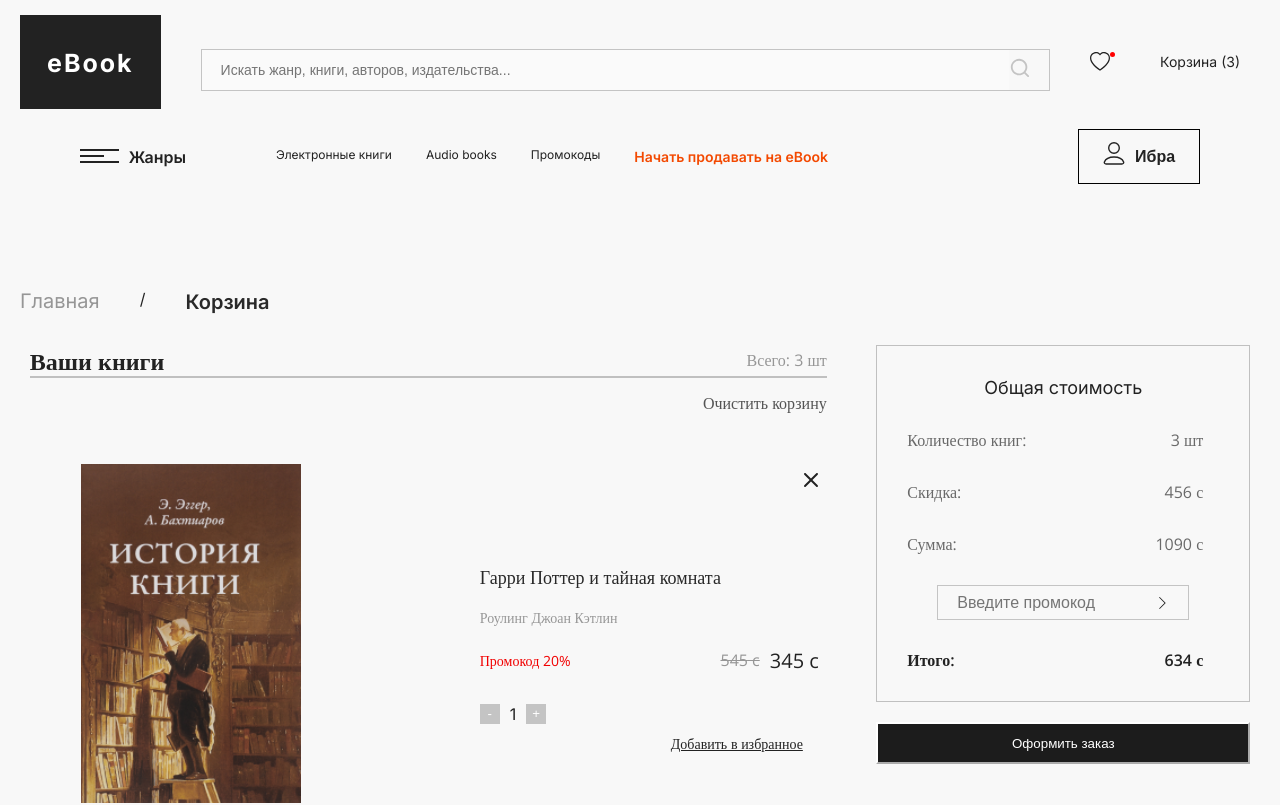
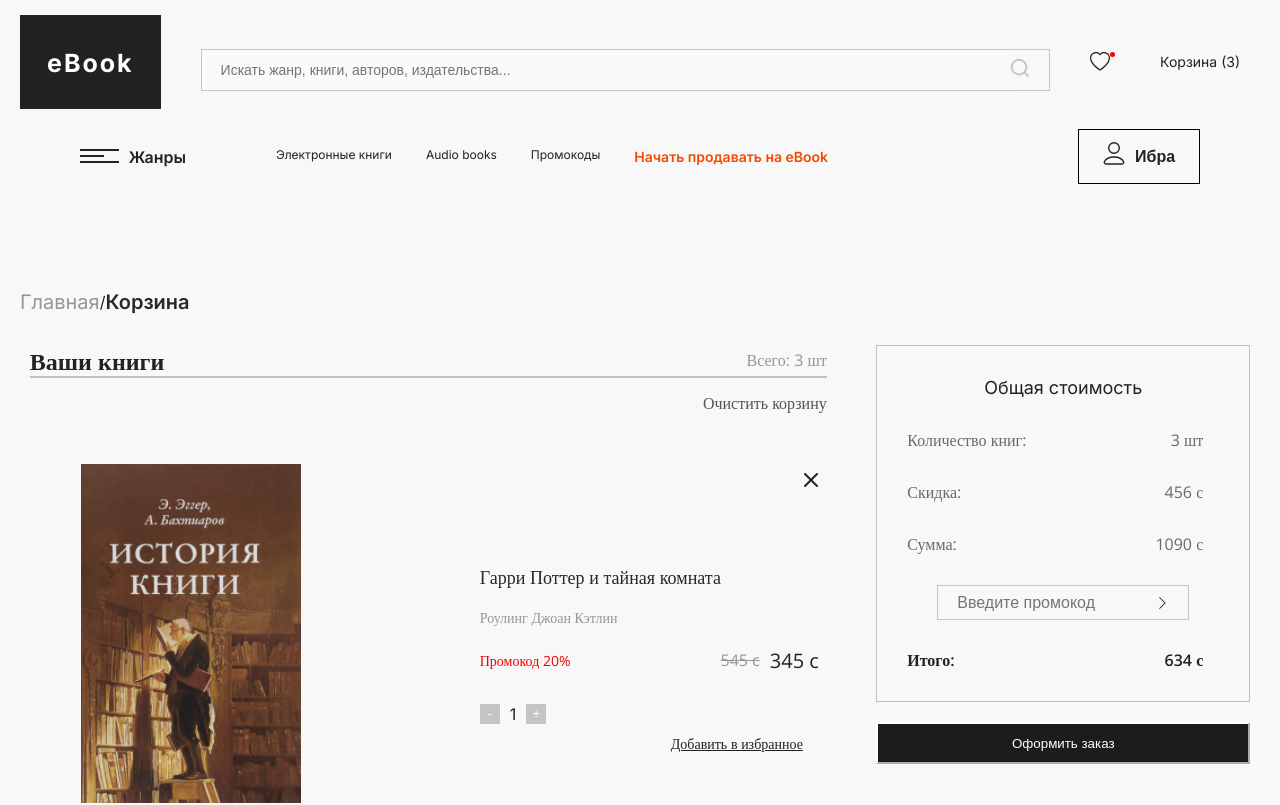
Before and after one commit to peaksoft-school/e-book-js12, a React (Vite) app: page /basket in a window 1280 px wide. Shown: the top 805 px of the page. Built offline with nearby package versions, Linux system fonts and the light colour scheme.

Commit message:
added new style

```diff
--- a/src/pagesUser/components/pages/basketPage/BasketPage.module.scss
+++ b/src/pagesUser/components/pages/basketPage/BasketPage.module.scss
@@ -1,7 +1,9 @@
 .basket_page {
 	.links {
 		display: flex;
-		gap: 40px;
+		// gap: 40px;
+		align-items: center;
+		// justify-content: center;
 		margin-bottom: 30px;
 
 		.link_to_home {
```
